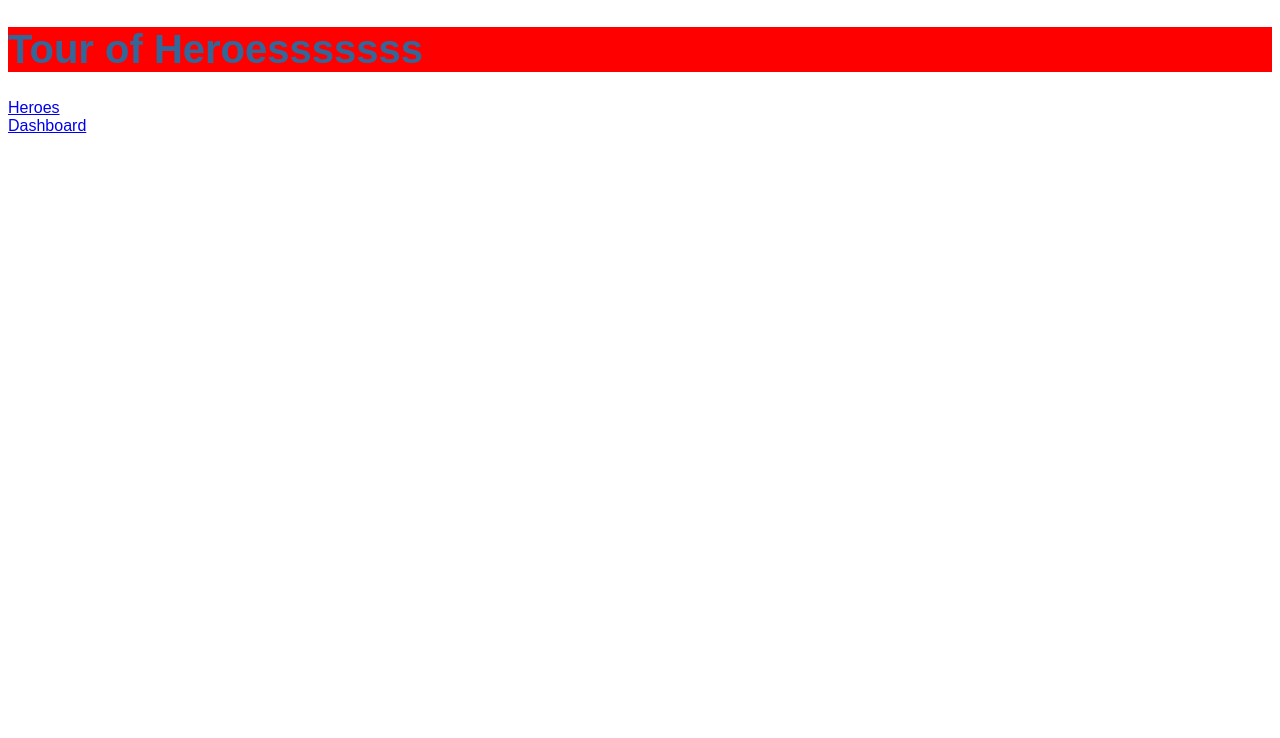
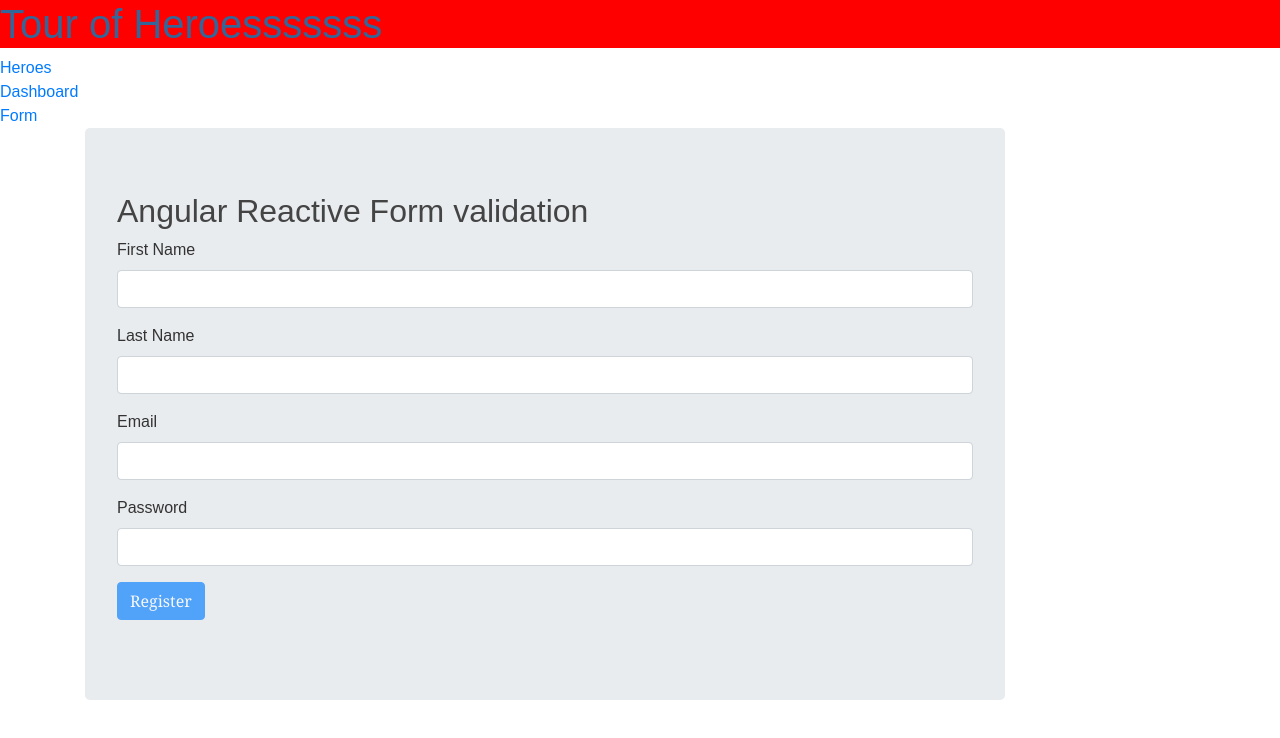
Before and after one commit to ibanez1/nova-app, an Angular app in the folder Angular/nova-app/: page /form in a window 1280 px wide. Before the commit this address led to /. Shown: the top 738 px of the page. Built offline with nearby package versions, Linux system fonts and the light colour scheme.

Commit message:
form and post working

```diff
--- a/Angular/nova-app/src/app/app-routing.module.ts
+++ b/Angular/nova-app/src/app/app-routing.module.ts
@@ -11,6 +11,9 @@ const routes: Routes = [
       loadChildren: () => import('src/app/dashboard/dashboard.module').then(mod => mod.DashboardModule)
     },
   { path: 'detail/:id', component: HeroDetailComponent },
+  { path: 'form',
+  loadChildren: () => import('src/app/form/form.module').then(mod => mod.FormModule)
+},
 ];
 
 @NgModule({
--- a/Angular/nova-app/src/app/app.component.html
+++ b/Angular/nova-app/src/app/app.component.html
@@ -6,6 +6,11 @@
 <nav>
   <a routerLink="/dashboard">Dashboard</a>
 </nav>
+
+<nav>
+  <a routerLink="/form">Form</a>
+</nav>
+
 
 <router-outlet></router-outlet>
 
--- /dev/null
+++ b/Angular/nova-app/src/app/form/form.component.html
@@ -0,0 +1,45 @@
+<div class="container">
+    <div class="row">
+      <div class="col-10">
+        <div class="jumbotron">
+          <h2>Angular Reactive Form validation</h2>
+          <form name="form" [formGroup]="form" (ngSubmit)="form.valid && onSubmit()">
+            <div class="form-group">
+              <label for="firstName">First Name</label>
+              <input type="text"  class="form-control" formControlName="firstName" [ngClass]="{'is-invalid':form.get('firstName').touched && form.get('firstName').invalid}" required />
+              <div class="invalid-feedback">
+                <div>First Name is required</div>
+              </div>
+            </div>
+            <div class="form-group">
+              <label for="lastName">Last Name</label>
+              <input type="text" class="form-control" formControlName="lastName" [ngClass]="{'is-invalid':form.get('lastName').touched && form.get('lastName').invalid}" required />
+              <div class="invalid-feedback">
+                <div>Last Name is required</div>
+              </div>
+            </div>
+            <div class="form-group">
+              <label for="email">Email</label>
+              <input type="text" class="form-control" formControlName="email" [ngClass]="{'is-invalid':form.get('email').touched && form.get('email').invalid}"   />
+              <div *ngIf="form.get('email').touched && form.get('email').invalid"  class="invalid-feedback">
+                <div *ngIf="form.get('email').errors.required">Email Name is required</div>
+                <div *ngIf="form.get('email').errors.email">Email must be a valid email Address</div>
+              </div>
+            </div>
+            <div class="form-group">
+              <label for="password">Password</label>
+              <input type="password" class="form-control"  formControlName="password" [ngClass]="{'is-invalid':form.get('password').touched && form.get('password').invalid}" />
+              <div *ngIf="form.get('password').touched && form.get('password').invalid"  class="invalid-feedback">
+                <div *ngIf="form.get('password').errors.required">Password is required</div>
+                <div *ngIf="form.get('password').errors.minlength">Password  must be a letaset 6 charector</div>
+              </div>
+
+            </div>
+            <div class="form-group">
+              <button class="btn btn-primary"  [disabled]="!form.valid">Register</button>
+            </div>
+          </form>
+        </div>
+      </div>
+    </div>
+  </div>
--- /dev/null
+++ b/Angular/nova-app/src/app/form/form.component.ts
@@ -0,0 +1,55 @@
+import { Component, OnInit } from '@angular/core';
+import { FormGroup, FormControl, Validators, AbstractControl } from '@angular/forms';
+import { HeroService } from '../hero.service';
+import { Router } from '@angular/router';
+
+@Component({
+  selector: 'app-form',
+  templateUrl: './form.component.html',
+  styleUrls: ['./form.component.css']
+})
+export class FormComponent implements OnInit {
+
+  form = new FormGroup({
+    firstName: new FormControl('', Validators.required),
+    lastName: new FormControl('', Validators.required),
+    email: new FormControl('', [
+      Validators.required,
+      Validators.email
+    ]),
+    password: new FormControl('', [
+      Validators.required,
+      Validators.minLength(6)
+    ])
+   });
+
+    constructor(private heroService: HeroService, private router: Router) { }
+
+    get firstname(): AbstractControl{
+      return this.form.get('firstName');
+    }
+    get lastName(): AbstractControl{
+      return this.form.get('lastName');
+    }
+    get email(): AbstractControl{
+      return this.form.get('email');
+    }
+    get password(): AbstractControl{
+      return this.form.get('password');
+    }
+    ngOnInit(): void {
+    }
+
+    onSubmit(): void{
+      debugger;
+      // alert(JSON.stringify(this.form.value));
+      this.heroService.createUser(this.form.value)
+        .subscribe(reponse => {
+          console.log('RESPONSE!!:', reponse);
+        },
+        error => {console.log('oops', error);
+                  this.router.navigate(['/heroes']);
+      });
+    }
+
+}
--- /dev/null
+++ b/Angular/nova-app/src/app/form/form.router.ts
@@ -0,0 +1,4 @@
+import { Route } from '@angular/router';
+import { FormComponent } from './form.component';
+
+export const routeForm: Route = {path: '', component: FormComponent};
--- a/Angular/nova-app/src/app/hero.service.ts
+++ b/Angular/nova-app/src/app/hero.service.ts
@@ -17,6 +17,10 @@ export class HeroService {
   return this.http.get('http://demo1696719.mockable.io/');
 }
 
+createUser(newUser): Observable<any> {
+  return this.http.post('http://demo1696719.mockable.io/', newUser);
+}
+
 
 
 
--- a/Angular/nova-app/src/index.html
+++ b/Angular/nova-app/src/index.html
@@ -6,6 +6,7 @@
   <base href="/">
   <meta name="viewport" content="width=device-width, initial-scale=1">
   <link rel="icon" type="image/x-icon" href="favicon.ico">
+  <link rel="stylesheet" href="https://maxcdn.bootstrapcdn.com/bootstrap/4.0.0/css/bootstrap.min.css" integrity="sha384-Gn5384xqQ1aoWXA+058RXPxPg6fy4IWvTNh0E263XmFcJlSAwiGgFAW/dAiS6JXm" crossorigin="anonymous">
 </head>
 <body>
   <app-root></app-root>
```
Also changed, not shown: Angular/nova-app/src/app/form/form.module.ts (added, +22 -0 lines), Angular/nova-app/src/app/form/form.component.css (added), 1 other file (tests, documents, lock files or other folders).
